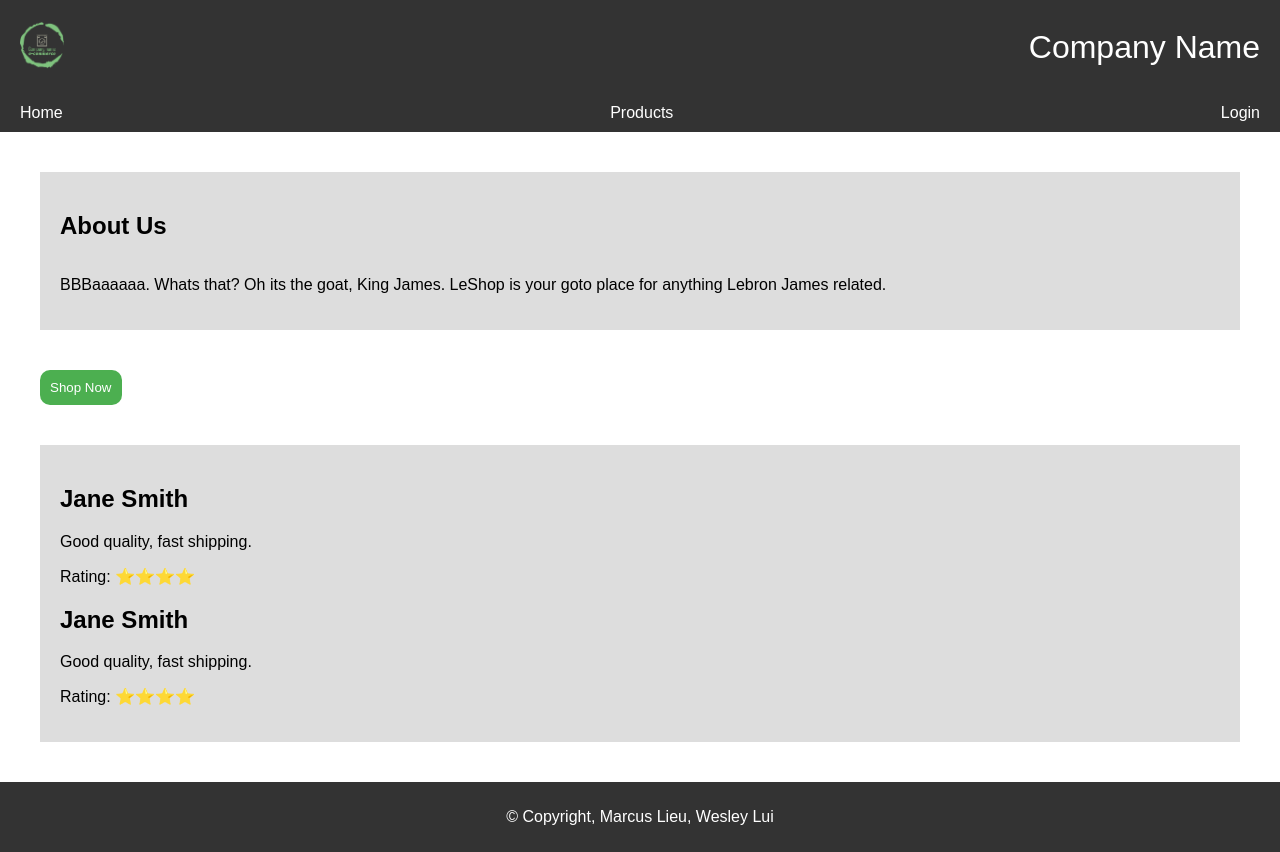
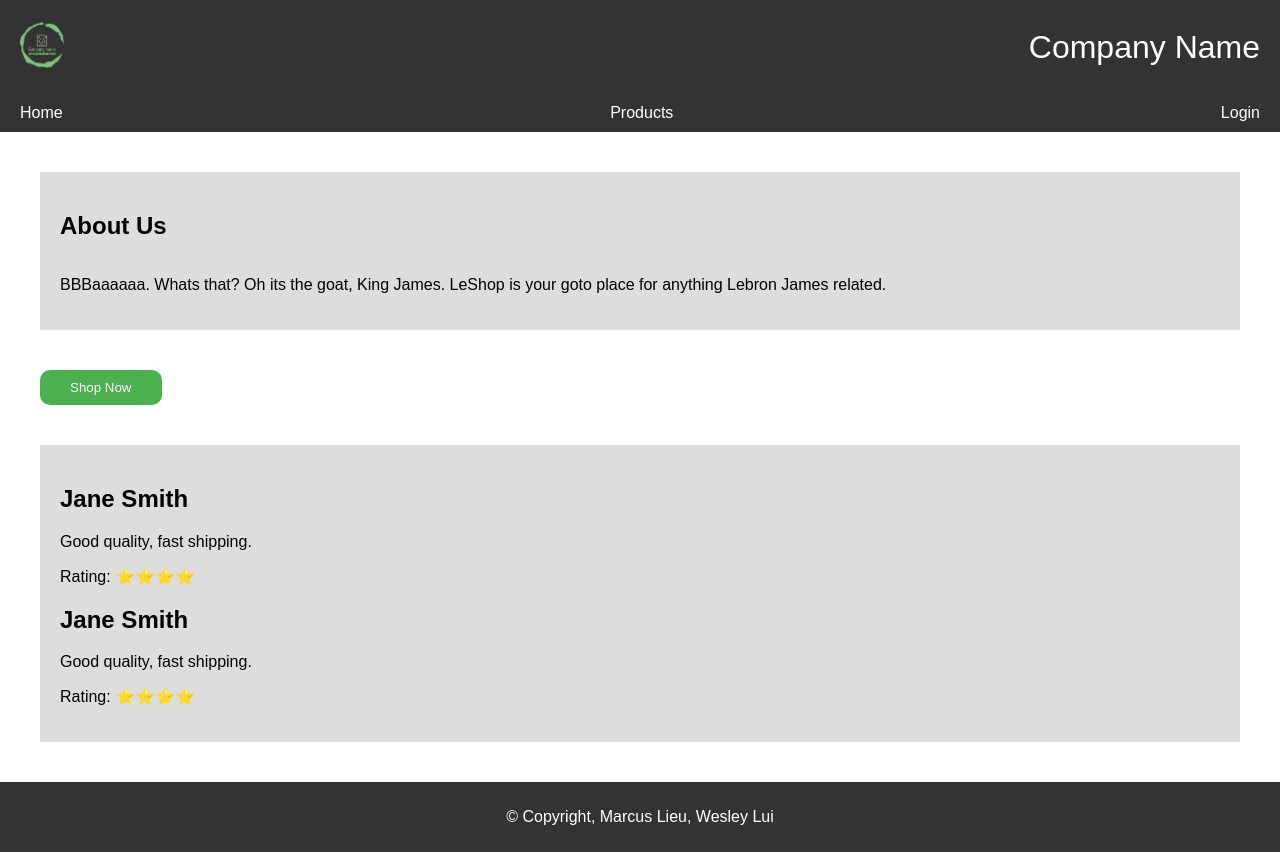
Before and after one commit to wesleylui/My-Ecommerce-App, a React (Create React App) app in the folder my-ecommerce-app/: page / in a window 1280 px wide. Built offline with nearby package versions, Linux system fonts and the light colour scheme.

Commit message:
shop now cart goes to Product page

```diff
--- a/my-ecommerce-app/src/component/HomeMainSection.js
+++ b/my-ecommerce-app/src/component/HomeMainSection.js
@@ -1,4 +1,5 @@
 import React, { useEffect, useState } from "react";
+import {Link} from 'react-router-dom';
 import reviews from "../data/reviews.js";
 
 function HomeMainSection() {
@@ -27,7 +28,7 @@ function HomeMainSection() {
       {/*<!-- Shop Now Button -->*/}
       <section class="shop-now">
         <button>
-          <a href="products.html">Shop Now</a>
+          <Link to ="./ProductPage" class="nav-link">Shop Now</Link>
         </button>
       </section>
 
```
